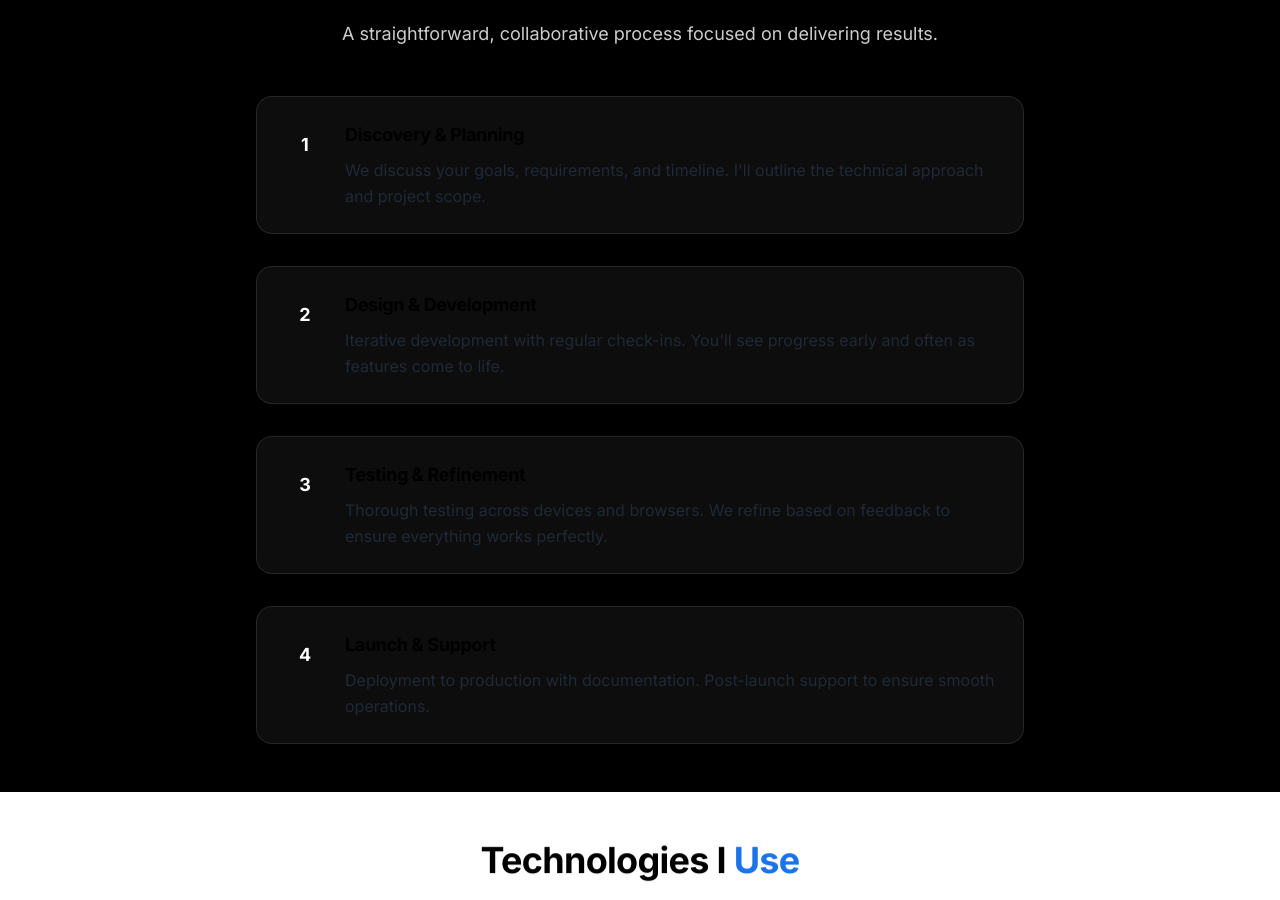
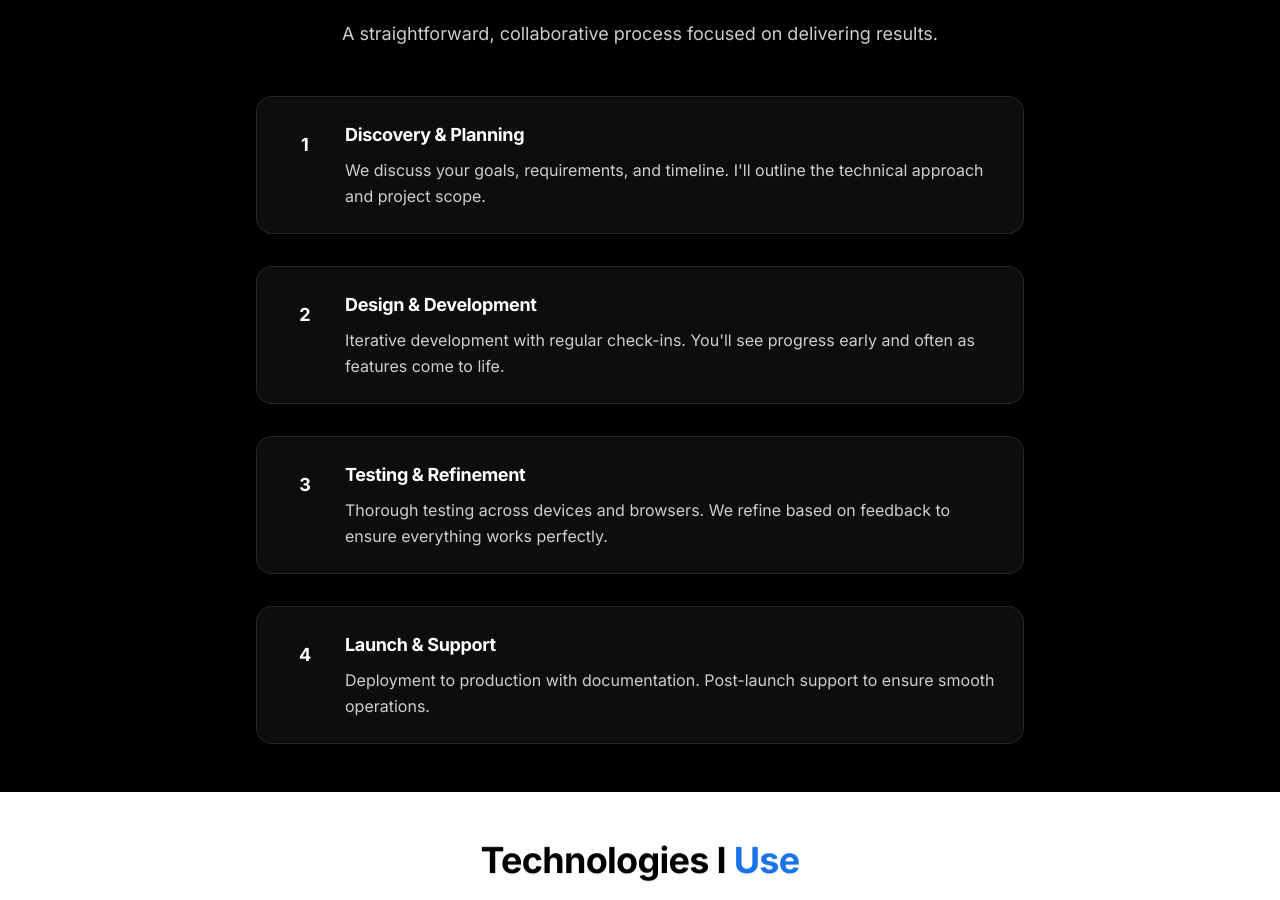
Before and after one commit to Majeekmedia/majeekmedia-portfolio, a React (Vite) app: page /services in a window 1280 px wide. Shown: the part 955-1855 px from the top of the page. Built offline with nearby package versions, Linux system fonts and the light colour scheme.

Commit message:
Fix text color in 'How I Work' section to white for visibility on black background

```diff
--- a/src/pages/Services.jsx
+++ b/src/pages/Services.jsx
@@ -30,8 +30,8 @@
         </div>
       </div>
       <div>
-        <h4 className="text-lg font-bold text-black mb-2">{title}</h4>
-        <p className="text-gray-800">{description}</p>
+        <h4 className="text-lg font-bold text-white mb-2">{title}</h4>
+        <p className="text-white/80">{description}</p>
       </div>
     </div>
   );
```
